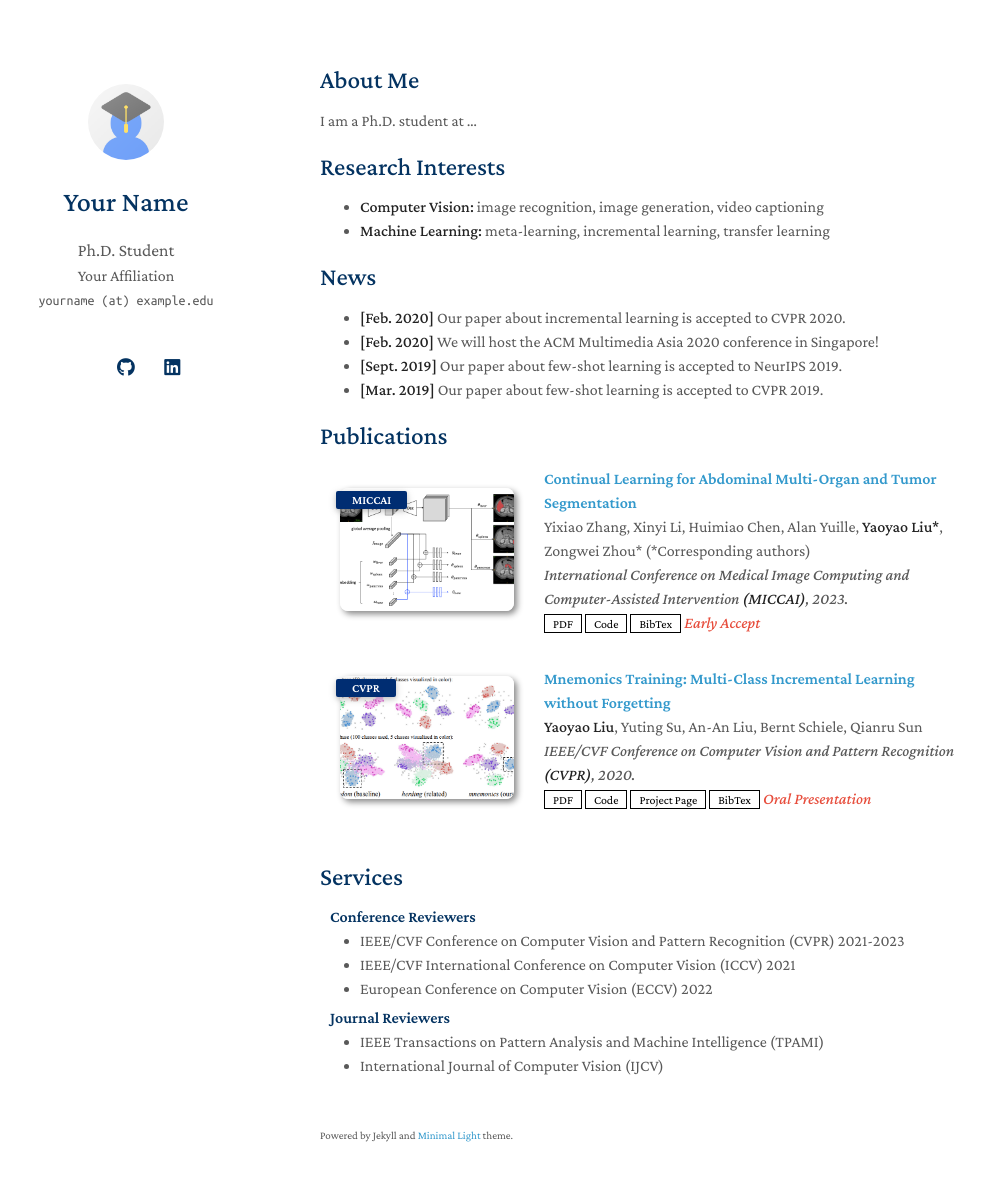
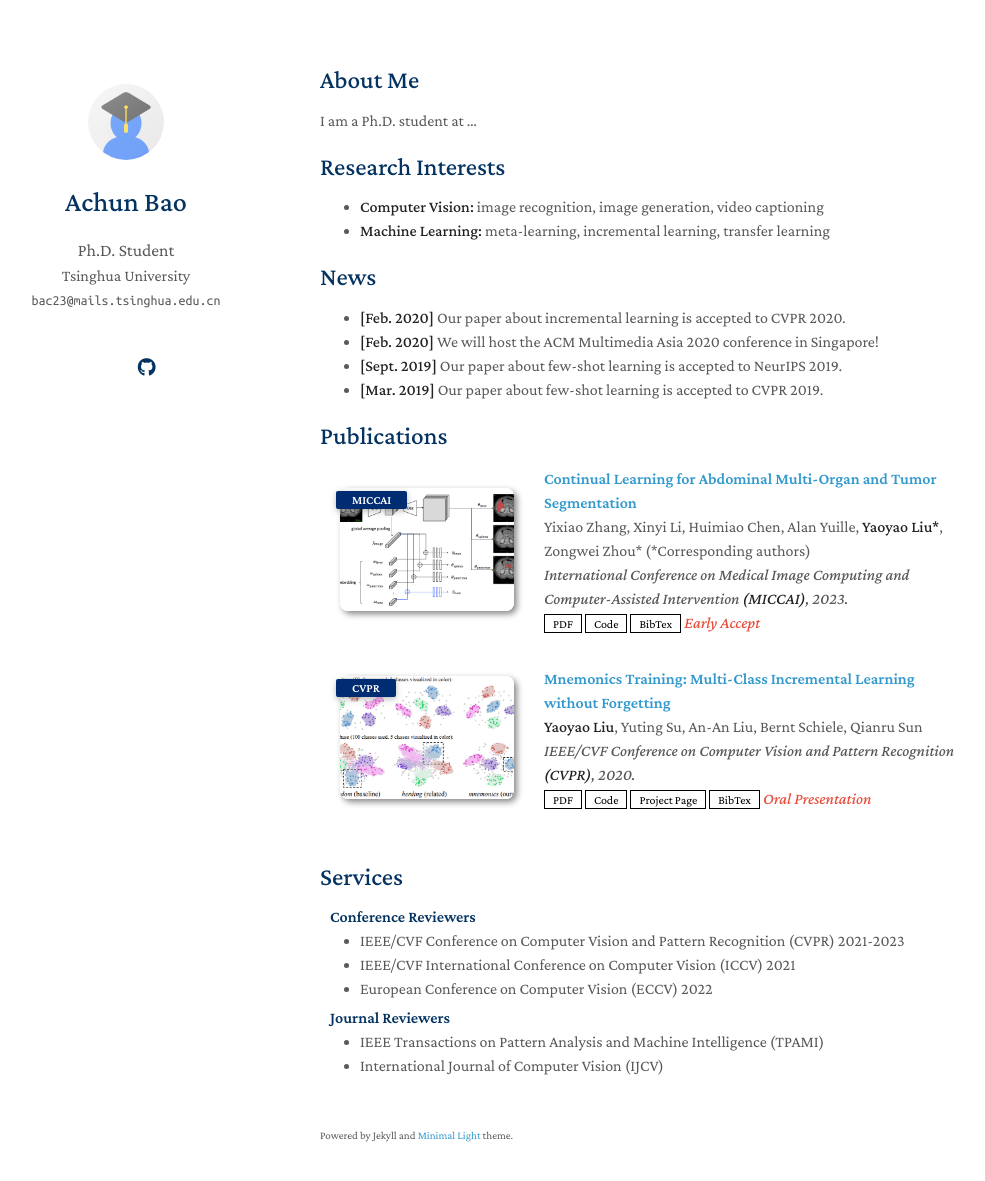
Before and after one commit to baoachun/baoachun.github.io, a Jekyll site: the page built from index.md, in a window 1280 px wide and 1216 px high. Shown: the top 1181 px of the window, without its empty margins (150-1135 px from the left). Built offline with Jekyll 4.4.1, drawn with Linux system fonts in a browser that asks for light colours; a style sheet for code colours, icons or effects is not loaded; our own code applies the rules of GitHub Pages for plain Markdown files.

Commit message:
Update _config.yml

```diff
--- a/_config.yml
+++ b/_config.yml
@@ -1,8 +1,8 @@
 # Basic Information
-title: Your Name
+title: Achun Bao
 position: Ph.D. Student
-affiliation: Your Affiliation
-email: yourname (at) example.edu
+affiliation: Tsinghua University
+email: bac23@mails.tsinghua.edu.cn
 
 # Search Engine Optimization (SEO)
 # The following information is used to improve the website traffic from search engines, e.g., Google.
@@ -12,11 +12,9 @@
 
 # Links
 # If you don't need one of them, you may delete the corresponding line.
-google_scholar: https://scholar.google.com/
-cv_link: assets/files/curriculum_vitae.pdf
-github_link: https://github.com/
-linkedin: https://www.linkedin.com/
-twitter: https://twitter.com/
+google_scholar: https://scholar.google.com/citations?hl=zh-CN&user=7vptBU4AAAAJ&view_op=list_works&gmla=AH70aAWpSAyw0GN2VxGsbeGTXNM3Oh1epP5GOLDYhBsQceML8bq1tMR5ryFPw7GItEvYYHzn46IYqU-G5G2zNOxiV8FWlNtsZP0KMozg3Kw
+# cv_link: assets/files/curriculum_vitae.pdf
+github_link: https://github.com/baoachun
 
 # Images (e.g., your profile picture and your website's favicon)
 # "favicon" and "favicon_dark" are used for the light and dark modes, respectively.
```
